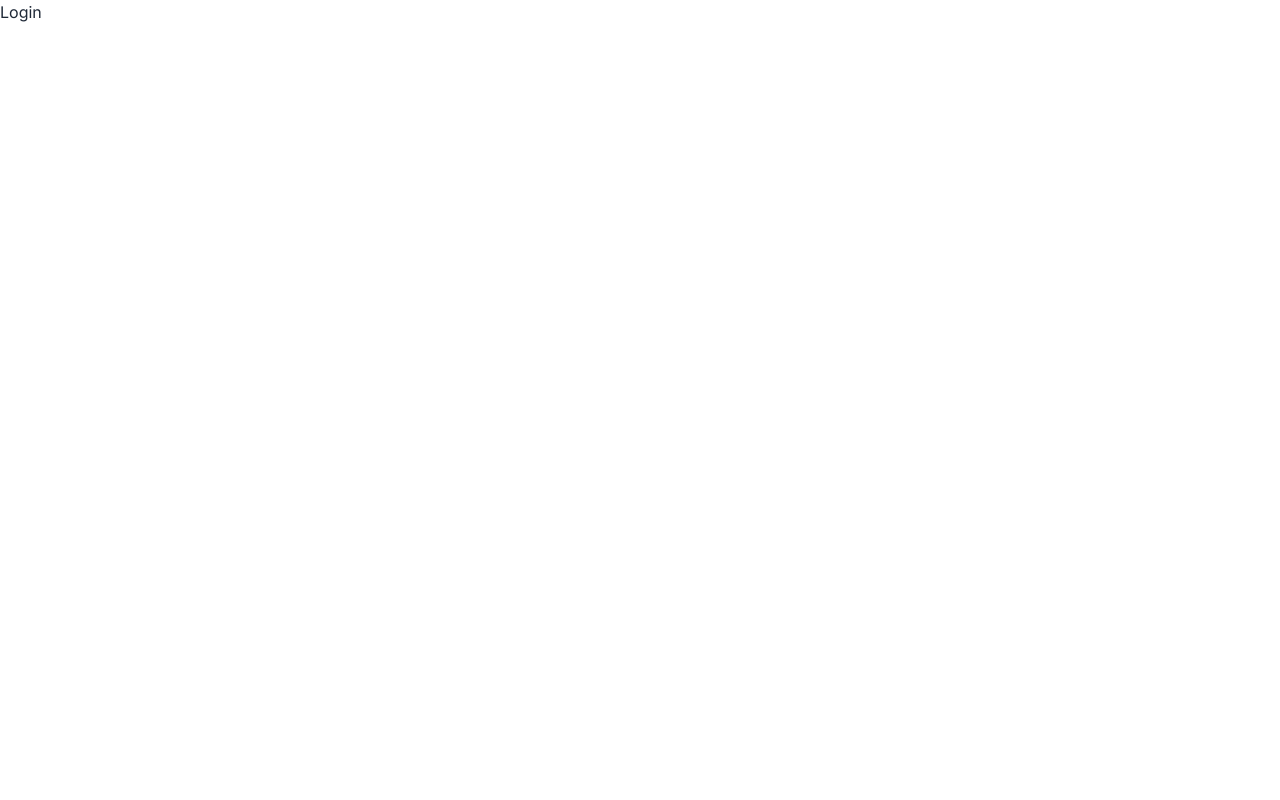
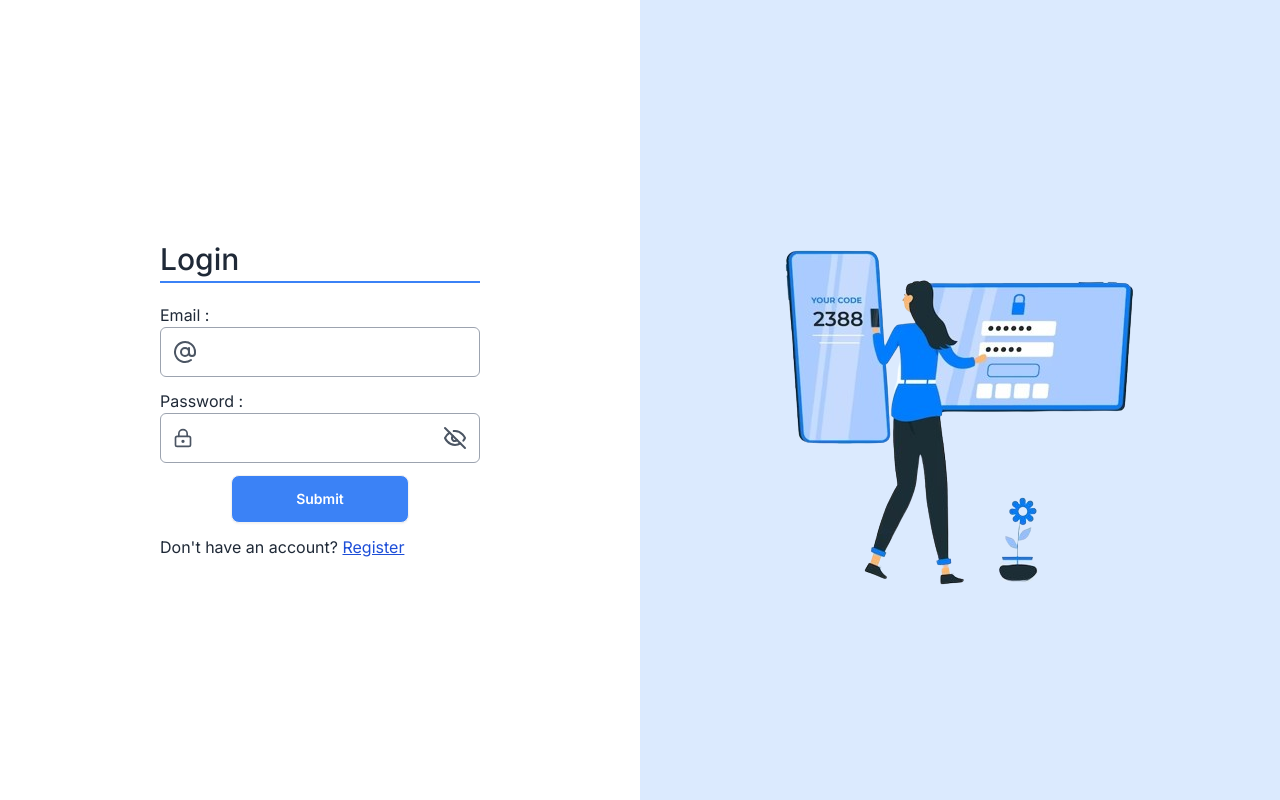
Before and after one commit to akashgupta157/Socialite, a Next.js app: page /login in a window 1280 px wide. Built offline with nearby package versions, Linux system fonts and the light colour scheme.

Commit message:
login page done

```diff
--- /dev/null
+++ b/src/app/api/login/route.ts
@@ -0,0 +1,34 @@
+import dbConnect from "@/db";
+import userModel from "@/models/user.model";
+import { NextResponse } from "next/server";
+import bcrypt from "bcrypt";
+import jwt from "jsonwebtoken";
+export const POST = async (req: Request, res: Response) => {
+  try {
+    await dbConnect();
+    const { email, password } = await req.json();
+    const user = await userModel.findOne({ email });
+    if (!user) {
+      return NextResponse.json({ message: "Email not found", success: false });
+    }
+    const passwordMatch = await bcrypt.compare(password, user.password);
+    if (!passwordMatch) {
+      return NextResponse.json({
+        message: "Incorrect Password",
+        success: false,
+      });
+    }
+    const token = jwt.sign(
+      { userId: user._id, user: user.email },
+      process.env.secretKey!
+    );
+    return NextResponse.json({
+      success: true,
+      token,
+      user,
+      message: "Login successful",
+    });
+  } catch (error: any) {
+    return NextResponse.json({ message: error.message, success: false });
+  }
+};
--- a/src/app/login/page.tsx
+++ b/src/app/login/page.tsx
@@ -1,7 +1,120 @@
-import React from 'react'
-
+/* eslint-disable react/no-unescaped-entities */
+"use client"
+import React, { useState } from 'react';
+import Link from 'next/link';
+import loginImage from '@/images/login.png';
+import { AtSign, LockKeyhole, Eye, EyeOff, AlertCircle, CheckCircle } from 'lucide-react';
+import { useForm } from "react-hook-form";
+import axios from 'axios';
+import { useRouter } from 'next/navigation'
+const Image = React.lazy(() => import('next/image'));
+interface UserInput {
+  name: string;
+  email: string;
+  password: string;
+}
 export default function Login() {
+  const [showPassword, setShowPassword] = useState(false);
+  const router = useRouter()
+  const [alter, setAlter] = useState({
+    alterShow: false,
+    success: false,
+    message: ''
+  });
+  const {
+    register,
+    handleSubmit,
+    formState: { errors },
+  } = useForm<UserInput>();
+  const onSubmit = async (Data: UserInput) => {
+    const { data } = await axios.post('/api/login', Data)
+    setAlter({ ...alter, alterShow: true, success: data.success, message: data.message })
+    setTimeout(() => {
+      setAlter({ ...alter, alterShow: false })
+      router.push('/')
+    }, 2500);
+  }
   return (
-    <div>Login</div>
+    <>
+      {
+        alter.alterShow &&
+        <div className="toast toast-top toast-end">
+          {
+            alter.success ?
+              <div className="alert alert-success">
+                <span className='flex gap-2 items-center text-white'><CheckCircle />{alter.message}</span>
+              </div> :
+              <div className="alert alert-error">
+                <span className='flex gap-2 items-center text-white'><AlertCircle />{alter.message}</span>
+              </div>
+          }
+        </div>
+      }
+      <div className='flex h-[100vh] w-[100vw]'>
+        <form onSubmit={handleSubmit(onSubmit)} className='gap-3 md:w-[50%] m-auto flex flex-col justify-center items-center'>
+          <h1 className='text-3xl w-full font-medium max-w-xs pb-1 mb-2 border-b-2 border-blue-500'>Login</h1>
+          <label className="form-control w-full max-w-xs" htmlFor='email'>
+            <p>Email :</p>
+            <div className='flex items-center gap-2 border rounded-md p-3 transition duration-300 ease-in-out focus-within:border-black focus-within:border focus-within:text-[#0d0c22] border-gray-400 text-gray-600'>
+              <AtSign />
+              <input
+                type="text"
+                id="email"
+                className='border-0 outline-none'
+                {...register("email", {
+                  required: "Email is required",
+                  pattern: {
+                    value: /^[A-Z0-9._%+-]+@[A-Z0-9.-]+\.[A-Z]{2,4}$/i,
+                    message: "Invalid email address",
+                  },
+                })}
+              />
+            </div>
+            {errors.email && (
+              <p className="flex gap-2 items-center text-red-700 font-medium mt-1 text-sm">
+                <AlertCircle size={'20px'} />
+                {errors.email.message}
+              </p>
+            )}
+          </label>
+          <label className="form-control w-full max-w-xs" htmlFor='password'>
+            <p>Password :</p>
+            <div className='flex items-center gap-2 border rounded-md p-3 transition duration-300 ease-in-out focus-within:border-black focus-within:border focus-within:text-[#0d0c22] border-gray-400 text-gray-600'>
+              <LockKeyhole />
+              <input
+                type={showPassword ? "text" : "password"}
+                id="password"
+                className='border-0 outline-none'
+                {...register("password", {
+                  required: "Password is required",
+                  minLength: {
+                    value: 6,
+                    message: "Password must be at least 6 characters",
+                  },
+                  maxLength: {
+                    value: 10,
+                    message: "Password must not exceed 10 characters",
+                  },
+                })}
+              />
+              <div className='cursor-pointer' onClick={() => { setShowPassword(!showPassword) }}>
+                {showPassword ? <Eye /> : <EyeOff />}
+              </div>
+            </div>
+            {errors.password && (
+              <p className="flex gap-2 items-center text-red-700 font-medium mt-1 text-sm">
+                <AlertCircle size={'20px'} />
+                {errors.password.message}
+              </p>
+            )}
+          </label>
+          <button className="btn px-16 bg-blue-500 text-white hover:bg-blue-600" type='submit'>Submit</button>
+          <p className='w-full max-w-xs'>Don't have an account? <Link href={'/register'} className='underline text-blue-700'>Register</Link></p>
+        </form>
+        <div className='w-[50%] hidden md:flex justify-center items-center bg-blue-100'>
+          <Image src={loginImage} alt='loginImage' className='object-contain' />
+        </div>
+      </div>
+    </>
   )
 }
--- a/src/app/register/page.tsx
+++ b/src/app/register/page.tsx
@@ -24,7 +24,7 @@ export default function Register() {
         formState: { errors },
     } = useForm<UserInput>();
     const onSubmit = async (Data: UserInput) => {
-        const { data } = await axios.post('/api/userAuth', Data)
+        const { data } = await axios.post('/api/register', Data)
         setAlter({ ...alter, alterShow: true, success: data.success, message: data.message })
         setTimeout(() => {
             setAlter({ ...alter, alterShow: false })
--- a/tsconfig.json
+++ b/tsconfig.json
@@ -22,6 +22,6 @@
       "@/*": ["./src/*"]
     }
   },
-  "include": ["next-env.d.ts", "**/*.ts", "**/*.tsx", ".next/types/**/*.ts", "src/app/api/userAuth/route.ts"],
+  "include": ["next-env.d.ts", "**/*.ts", "**/*.tsx", ".next/types/**/*.ts", "src/app/api/register/route.ts"],
   "exclude": ["node_modules"]
 }
```
Also changed, not shown: src/app/api/register/route.ts (renamed from src/app/api/userAuth/route.ts), src/images/login.png (added).
